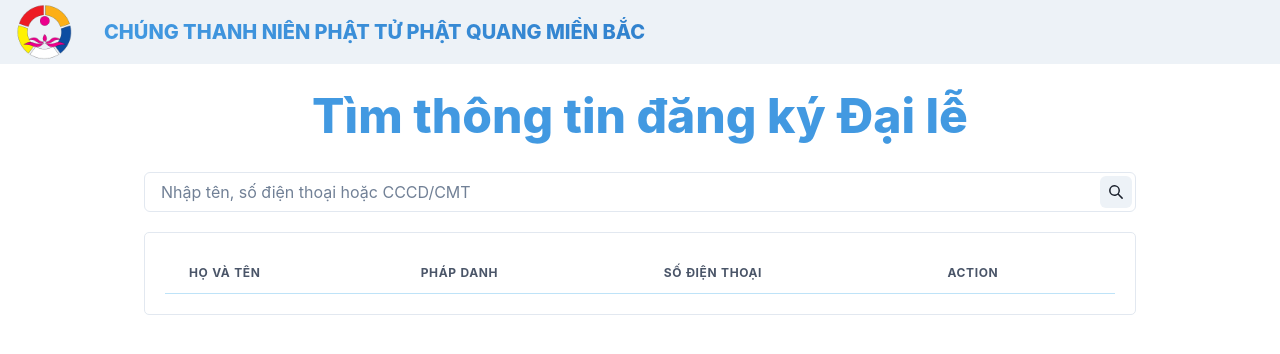
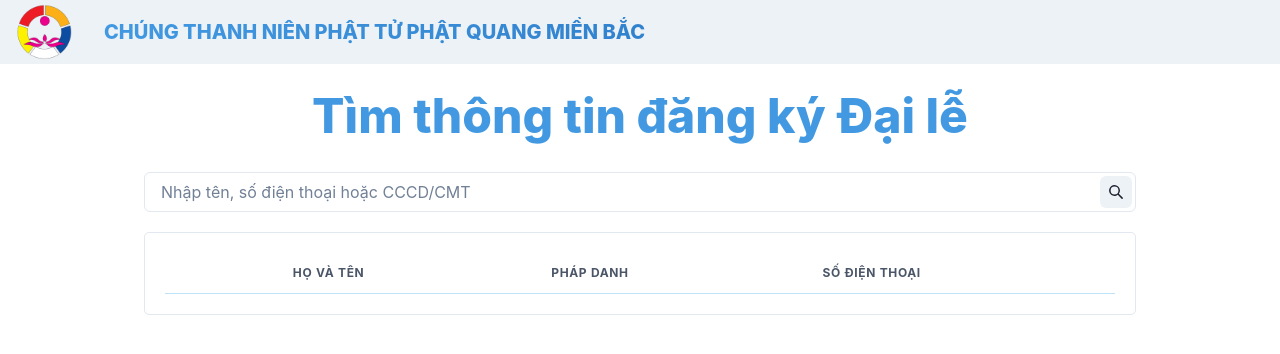
Before and after one commit to hatbuiinho/search-nc, a React (Vite) app: page / in a window 1280 px wide. Shown: the top 354 px of the page. Built offline with nearby package versions, Linux system fonts and the light colour scheme.

Commit message:
update to search cccd

```diff
--- a/src/components/SearchInput/index.jsx
+++ b/src/components/SearchInput/index.jsx
@@ -53,10 +53,10 @@ const SearchInput = () => {
           <Table variant="striped" colorScheme="blue">
             <Thead>
               <Tr>
+                <Th></Th>
                 <Th>Họ và tên</Th>
                 <Th>Pháp danh</Th>
                 <Th>Số điện thoại</Th>
-                <Th>Action</Th>
               </Tr>
             </Thead>
 
@@ -64,18 +64,18 @@ const SearchInput = () => {
               {data.length
                 ? data.map(({ data: res, row, editUrl }) => (
                     <Tr key={row}>
-                      <Td>{res[0]}</Td>
-                      <Td>{res[1]}</Td>
-                      <Td>{res[4]}</Td>
                       <Td>
                         <Button
                           onClick={(e) => {
                             window.open(editUrl);
                           }}
                         >
-                          Edit
+                          Sửa
                         </Button>
                       </Td>
+                      <Td>{res[0]}</Td>
+                      <Td>{res[1]}</Td>
+                      <Td>{res[4]}</Td>
                     </Tr>
                   ))
                 : searchValue &&
--- a/src/hooks/useSearch.jsx
+++ b/src/hooks/useSearch.jsx
@@ -2,7 +2,7 @@ import { useEffect, useState } from 'react';
 import axios from 'axios';
 
 const SEARCH_API =
-  'https://script.google.com/macros/s/AKfycbzrsylaiw056Owedmrii--xOGyXGmY8MFp6J2-rwd2XVQSxzoPy_QMOon1ls-8fmw_U/exec';
+  'https://script.google.com/macros/s/AKfycbxePdkUW0tk_qxTB6-r0Do9DQd7jRIyzLtkpznRbpKM2TwZ58Wm4t98fWStrTnCR8-k/exec';
 
 export default function useSearch(searchValue) {
   const [loading, setLoading] = useState();
```
